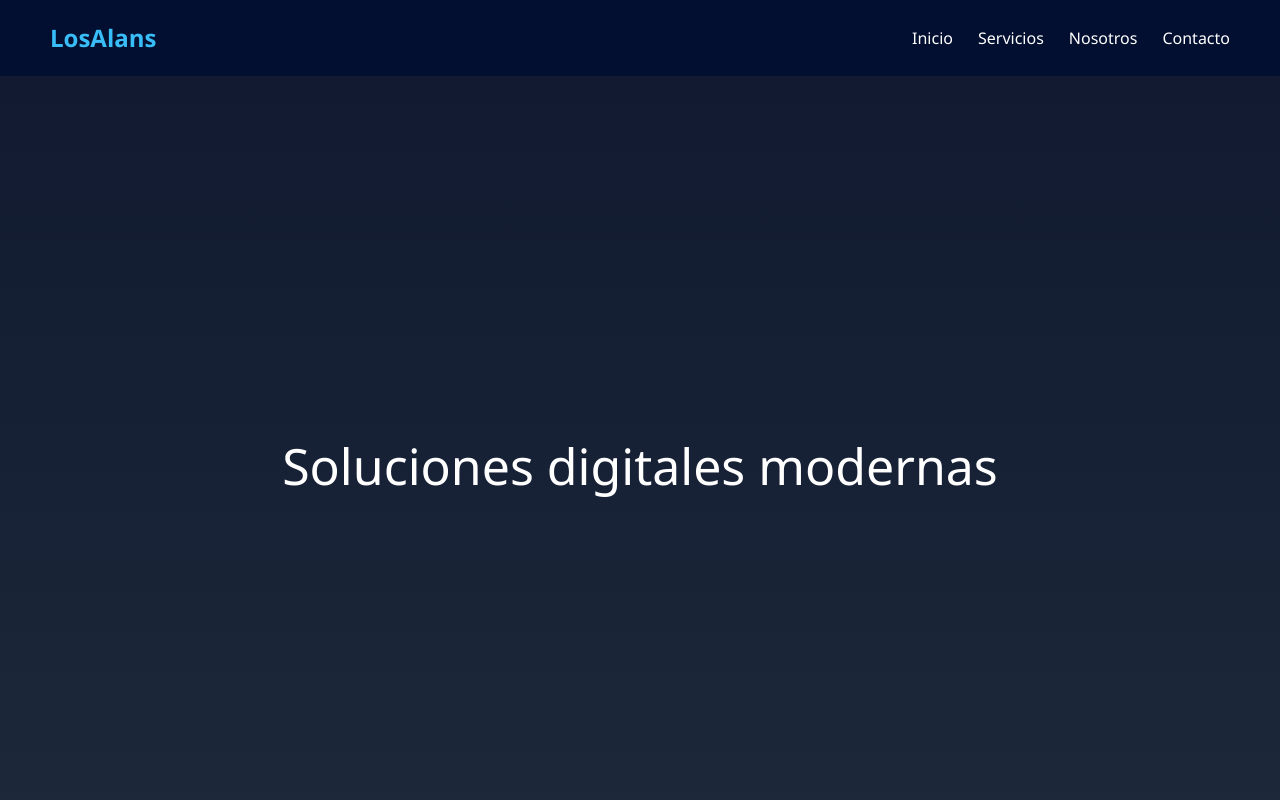
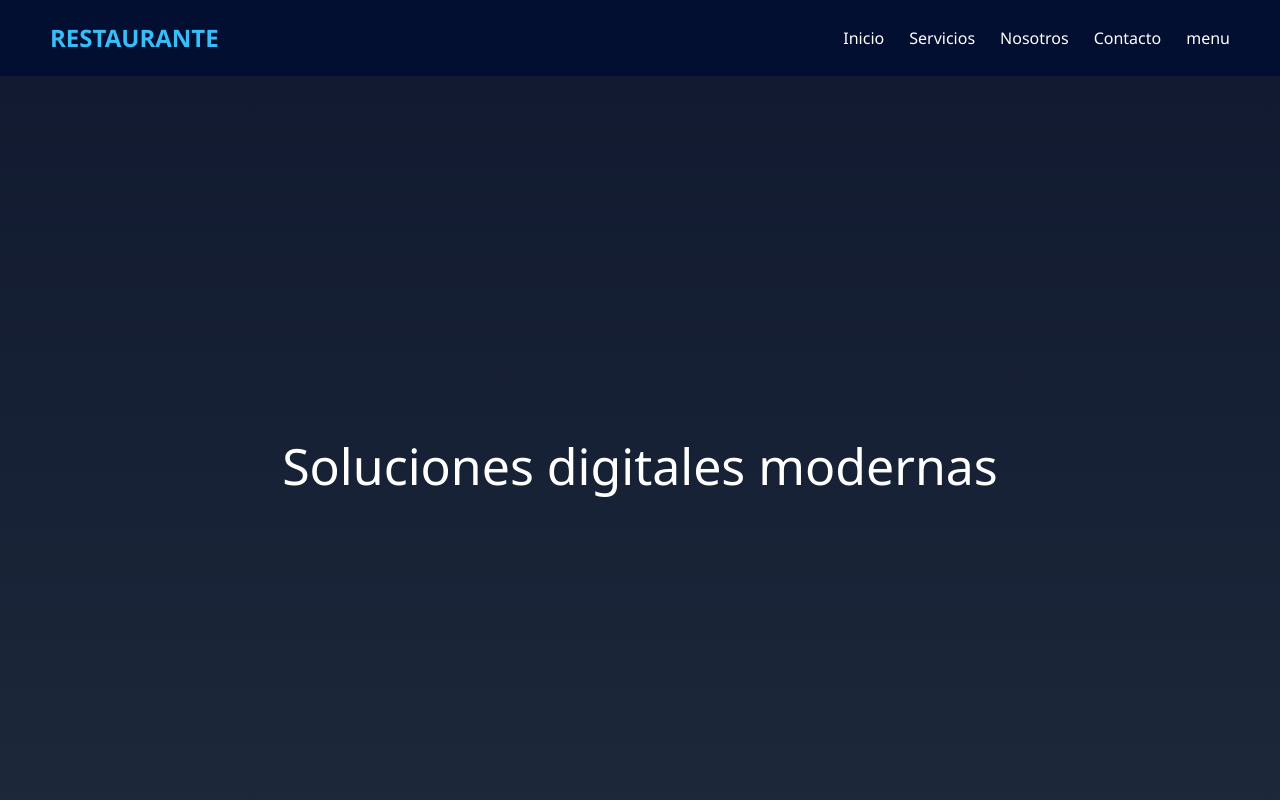
Before and after one commit to alampf/landing-page, a React (Vite) app: page / in a window 1280 px wide. Shown: the top 800 px of the page. Built offline with nearby package versions, Linux system fonts and the light colour scheme.

Commit message:
agrege una opcion de menu y cambio de nombre

```diff
--- a/src/App.jsx
+++ b/src/App.jsx
@@ -5,12 +5,13 @@ function App() {
     <>
       {/* NAVBAR */}
       <nav>
-        <div className="logo">LosAlans</div>
+        <div className="logo">RESTAURANTE </div>
         <ul>
           <li><a href="#inicio">Inicio</a></li>
           <li><a href="#servicios">Servicios</a></li>
           <li><a href="#nosotros">Nosotros</a></li>
           <li><a href="#contacto">Contacto</a></li>
+          <li><a href="#menu">menu</a></li>
         </ul>
       </nav>
 
```
